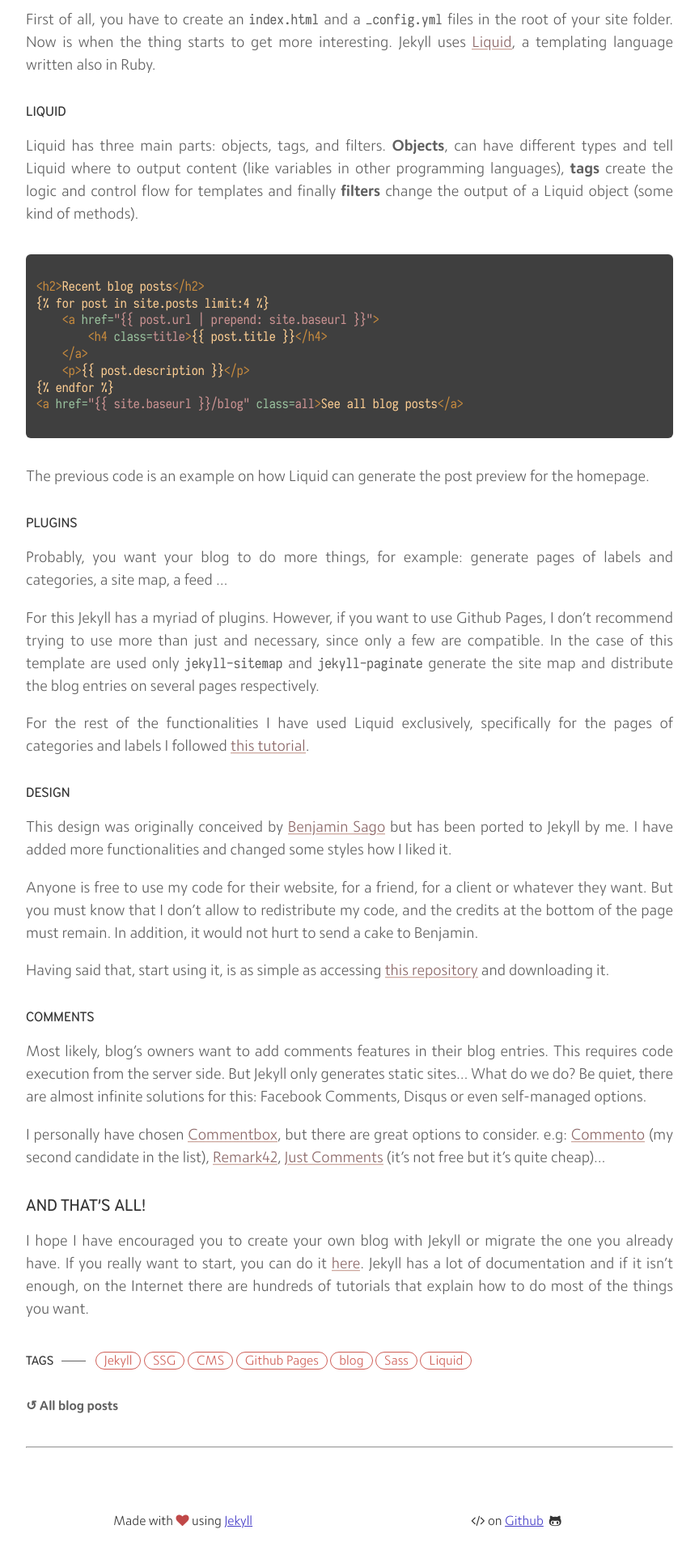
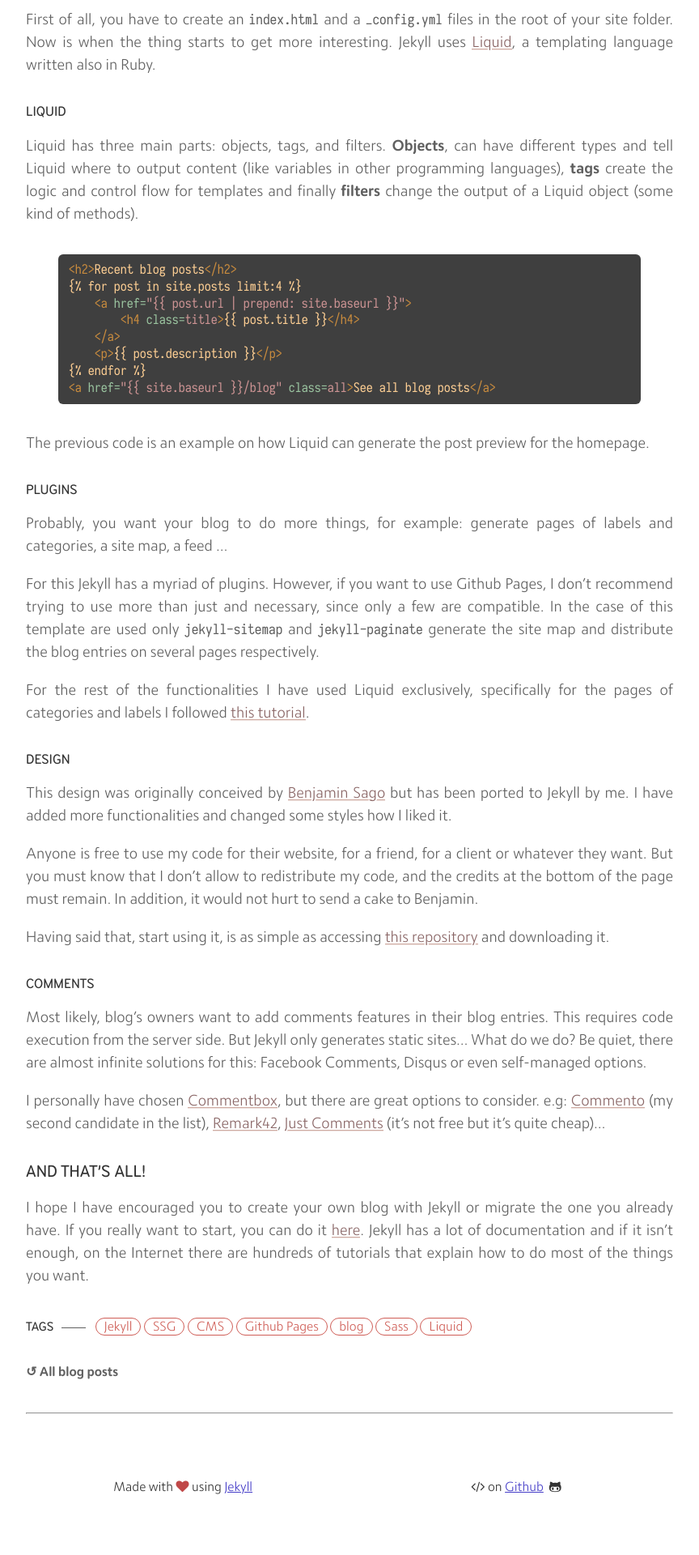
Before and after one commit to MrAnnix/MrAnnix.github.io, a Jekyll site: the page built from _posts/2019-04-02-hello-world-how-build-site-jekyll.md, in a window 1280 px wide. Shown: the part 2199-4119 px from the top of the page at 81% size, without its empty margins (208-1072 px from the left). Built offline with Jekyll 4.4.1, drawn with Linux system fonts in a browser that asks for light colours; after the commit the page ends 4077 px from its top, so only the background shows below that.

Commit message:
Changed highlight

````diff
--- a/_posts/2019-04-02-hello-world-how-build-site-jekyll.md
+++ b/_posts/2019-04-02-hello-world-how-build-site-jekyll.md
@@ -48,7 +48,7 @@
 
 Liquid has three main parts: objects, tags, and filters. **Objects**, can have different types and tell Liquid where to output content (like variables in other programming languages), **tags** create the logic and control flow for templates and finally **filters** change the output of a Liquid object (some kind of methods).
 
-```html
+{% highlight html %}
 {% raw %}
 <h2>Recent blog posts</h2>
 {% for post in site.posts limit:4 %}
@@ -59,7 +59,7 @@
 {% endfor %}
 <a href="{{ site.baseurl }}/blog" class=all>See all blog posts</a>
 {% endraw %}
-```
+{% endhighlight %}
 
 The previous code is an example on how Liquid can generate the post preview for the homepage.
 
--- a/_sass/_syntax-highlighting.scss
+++ b/_sass/_syntax-highlighting.scss
@@ -3,11 +3,11 @@
  *
  * ------------------------------------------------------------------- */
 
- .highlight {
-     overflow: auto;
- }
+.highlight {
+    overflow: auto;
+}
 
-.highlight code, .highlight pre {
+.highlight pre {
 border-radius: 6px;
 color:#fdce93;
 background-color:#3f3f3f;
````
